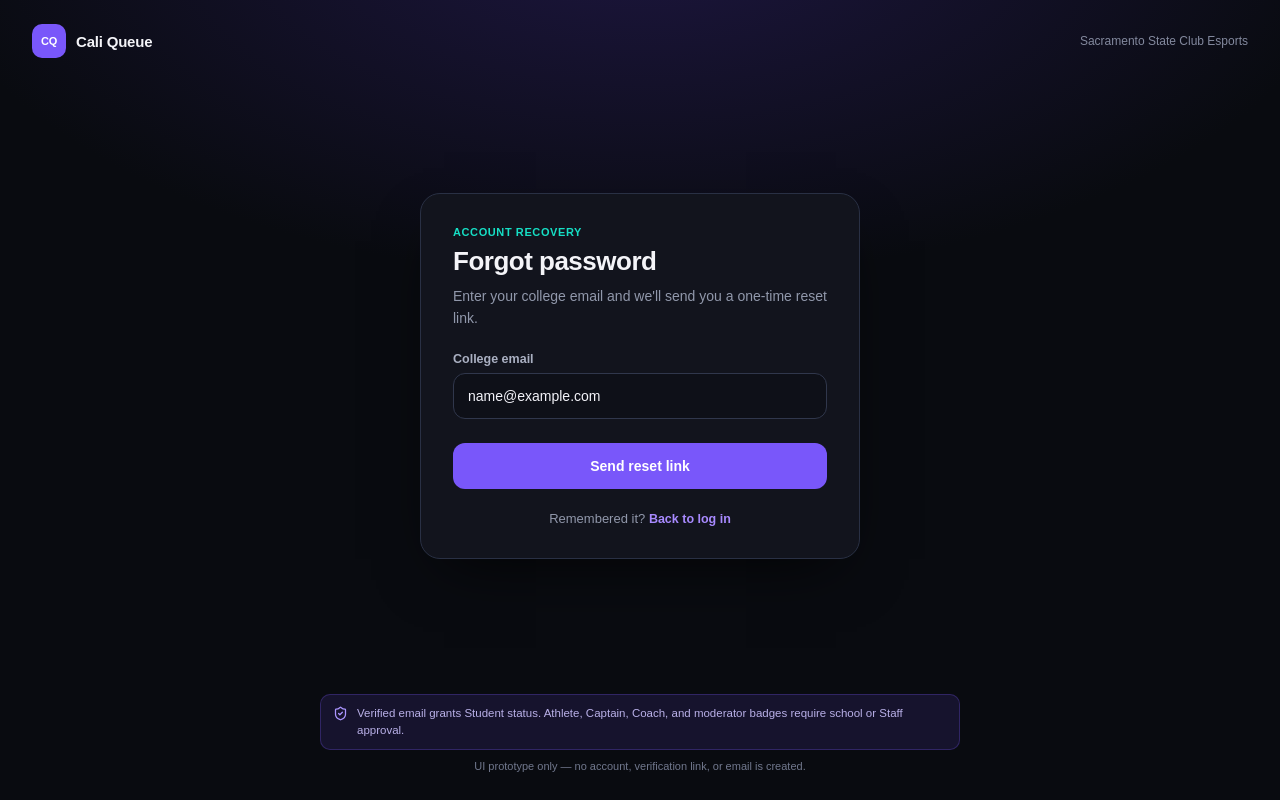
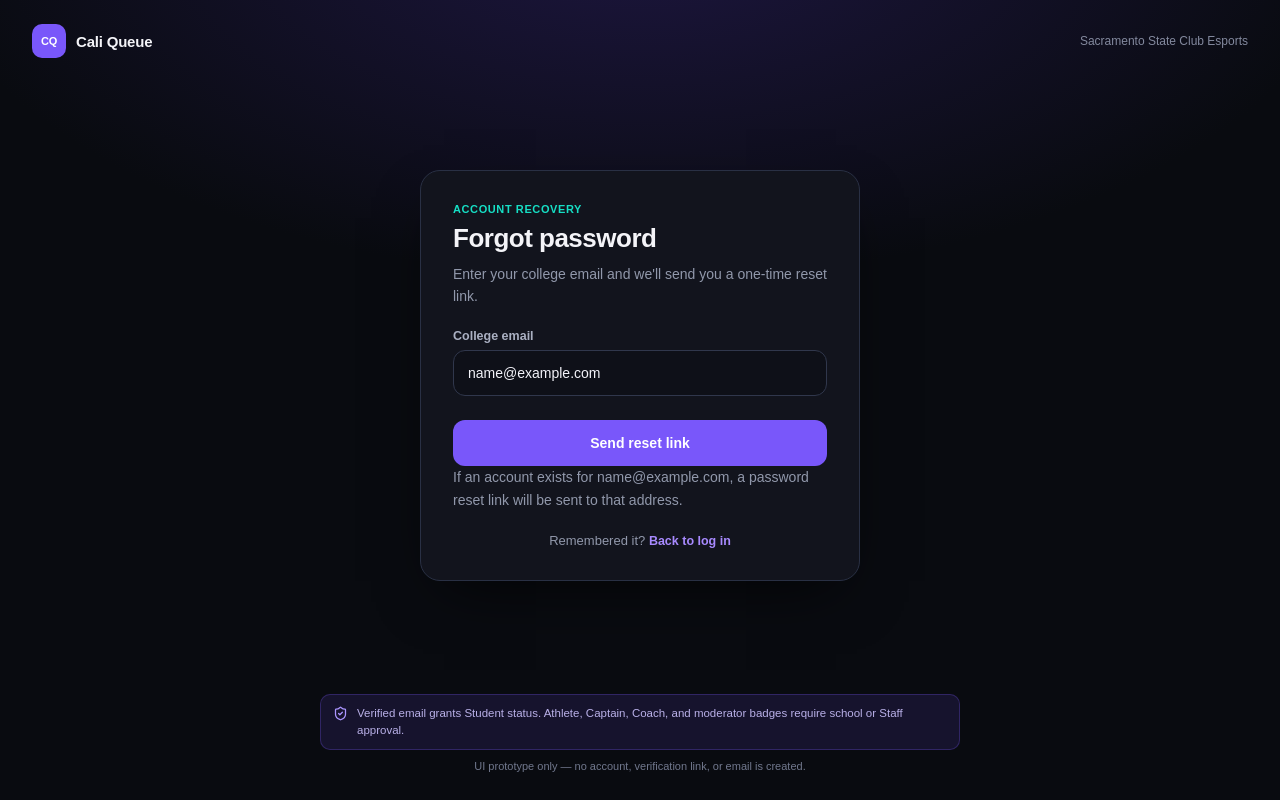
Before and after one commit to Cali-Queue/Esports-Social-Platform, a Next.js app: page /forgot-password in a window 1280 px wide. Both pictures are taken after typing "name@example.com" into the empty fields and a click on the button "Send reset link". Built offline with nearby package versions, Linux system fonts and the light colour scheme.

Commit message:
ESP-117: Add password reset confirmation feedback

```diff
--- a/src/app/(auth)/forgot-password/page.jsx
+++ b/src/app/(auth)/forgot-password/page.jsx
@@ -7,12 +7,12 @@ import styles from '../auth.module.css';
 
 export default function ForgotPasswordPage() {
   const [email, setEmail] = useState('');
+  const [submitted, setSubmitted] = useState(false);
 
-  function handleSubmit(event) {
-    event.preventDefault();
-    // TODO(backend): send the reset email. Should show the same message whether
-    // or not the email exists so people can't check who has an account
-  }
+    function handleSubmit(event) {
+      event.preventDefault();
+      setSubmitted(true);
+    }
 
   return (
     <section className={styles.card}>
@@ -36,6 +36,13 @@ export default function ForgotPasswordPage() {
         </div>
       </form>
 
+      {submitted && (
+        <p className={styles.lead} role="status">
+          If an account exists for {email}, a password reset link
+          will be sent to that address.
+        </p>
+      )}
+
       <p className={styles.switch}>
         Remembered it? <Link href="/login" className={styles.inlineLink}>Back to log in</Link>
       </p>
```
